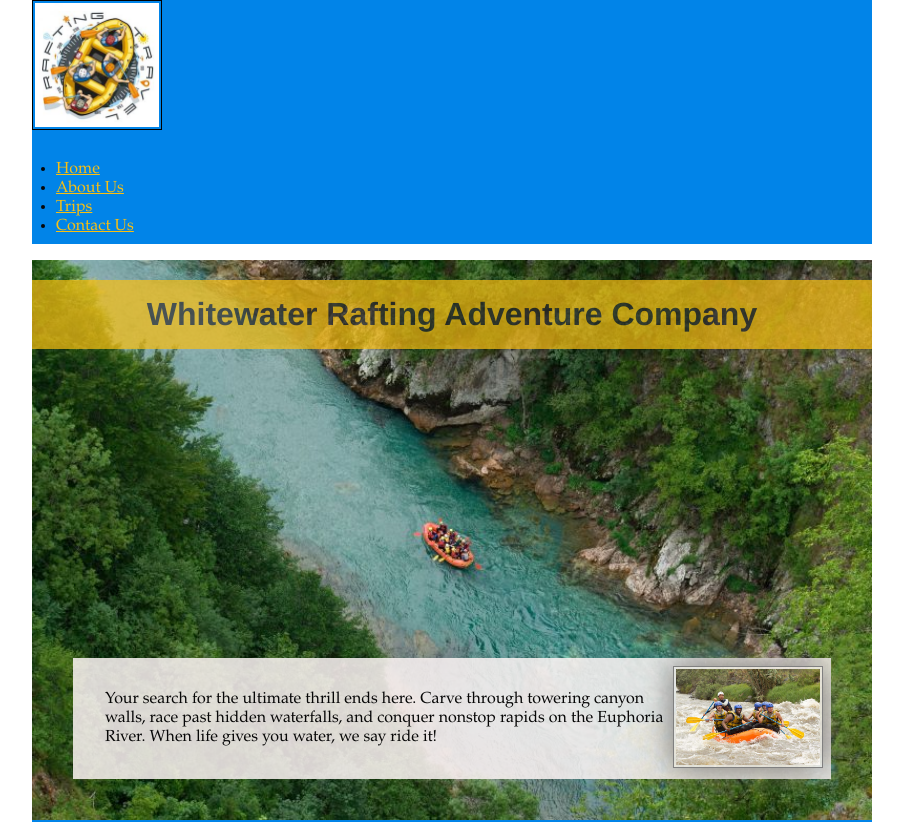
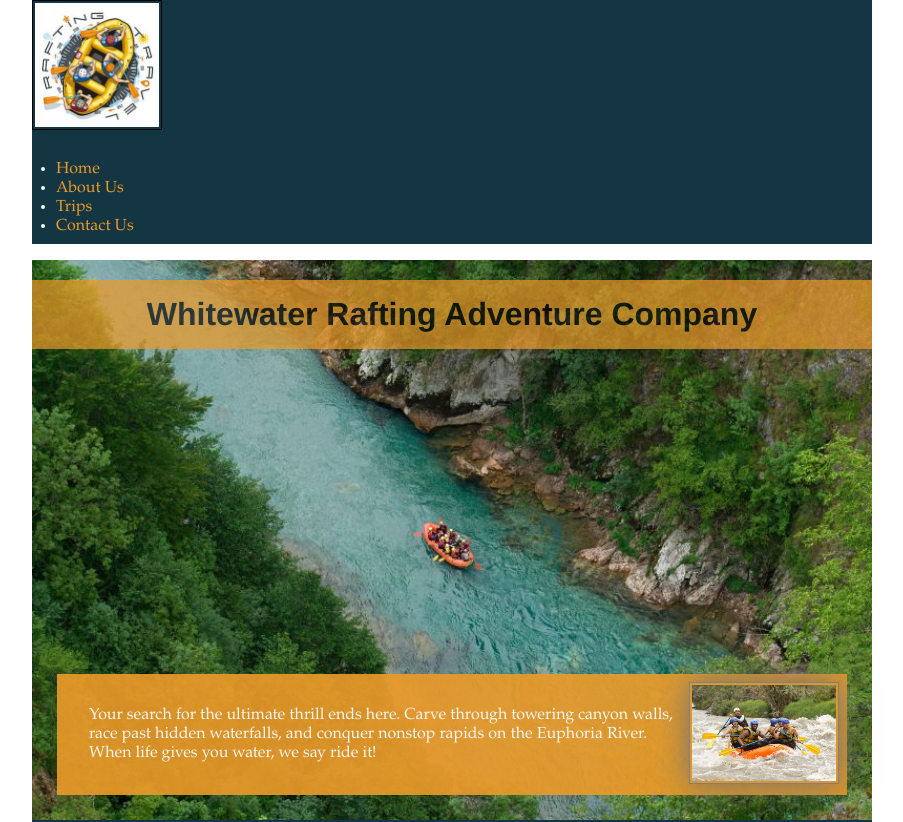
Before and after one commit to lauriestacey-dotcom/wdd130, a plain HTML site: page wwr/about.html in a window 1280 px wide. Shown: the top 822 px of the page, without its empty margins (188-1091 px from the left). Drawn offline with Linux system fonts and the light colour scheme.

Commit message:
need this to look good

```diff
--- a/wwr/styles/rafting.css
+++ b/wwr/styles/rafting.css
@@ -1,8 +1,8 @@
 :root {
-    --primary-color: #0184e8;
-    --secondary-color: #bc0101;
-    --accent1-color: #f9bf12;
-    --accent2-color: #070707;
+    --primary-color: #143642;
+    --secondary-color: #0f8b8d;
+    --accent1-color: #ec9a29;
+    --accent2-color: #f4f7f5;
     --heading-font: "Helvetica", sans-serif;
     --body-font: "Garamond", sans-serif;
 }
@@ -38,6 +38,7 @@ header img {
 header a {
     background-color: var(--primary-color);
     color: var(--accent1-color);
+    text-decoration: none
 }
 
 nav,
@@ -73,7 +74,7 @@ h1 {
     text-align: center;
     opacity: 0.7;
     background-color: var(--accent1-color);
-    color: #2f2e2e;
+    color: #080808;
 }
 
 .hero article {
@@ -81,7 +82,8 @@ h1 {
     bottom: 25px;
     left: 25px;
     right: 25px;
-    background-color: rgba(253, 245, 245, 0.85);
+    margin: 0;
+    background-color: #ec9b29e7;
 }
 
 .hero article img {
```
